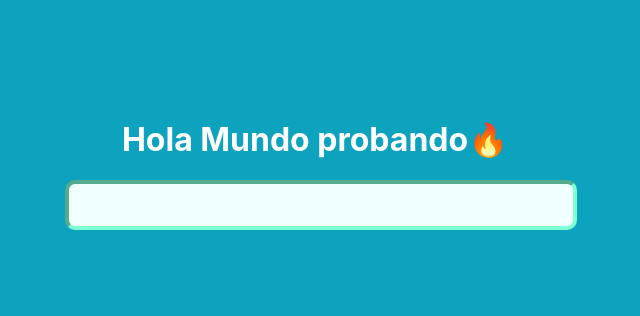
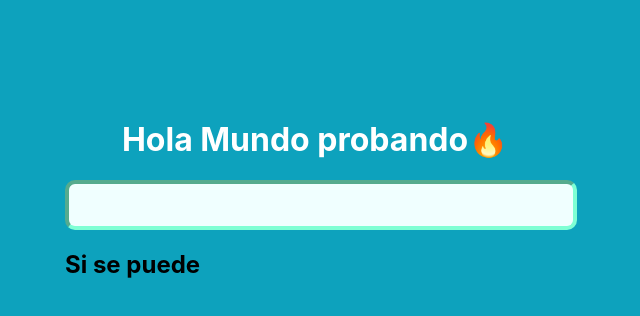
Before and after one commit to Tecnoyorch/jorge, a React (Create React App) app: page / in a window 1280 px wide. Shown: the top 316 px of the page, without its empty margins (325-965 px from the left). Built offline with nearby package versions, Linux system fonts and the light colour scheme.

Commit message:
inicio de tabla

```diff
--- a/src/components/App.jsx
+++ b/src/components/App.jsx
@@ -6,7 +6,9 @@ function App() {
     <div className="container">
     <h1 className="title">Hola Mundo probando<span aria-label="emoji"role="img">🔥</span></h1>
     <input type="text" className="new-task"/>
+    <h2>Si se puede</h2>
    </div>
+
   );
 }
 
```
Also changed, not shown: 1 other file (tests, documents, lock files or other folders).
